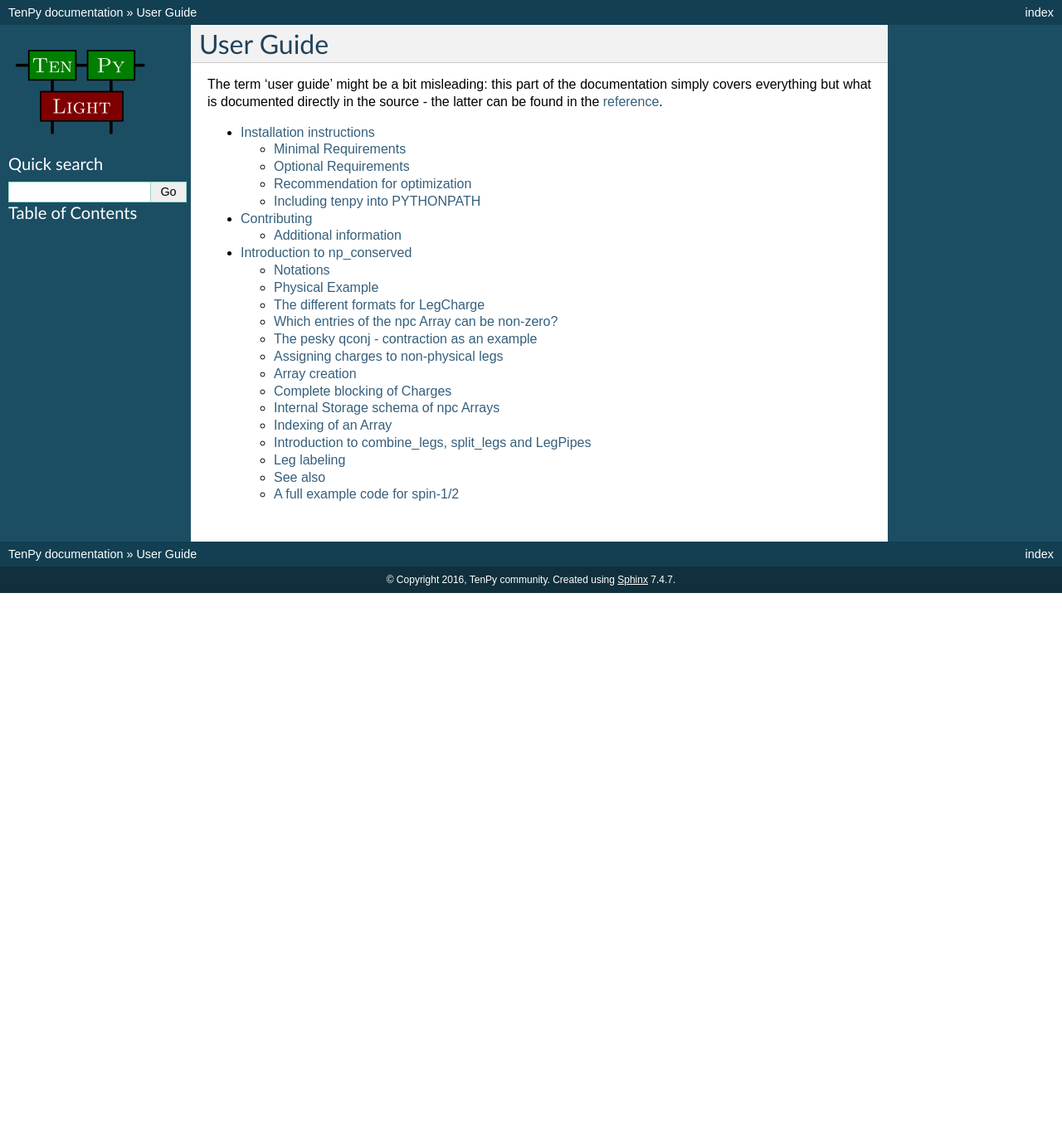
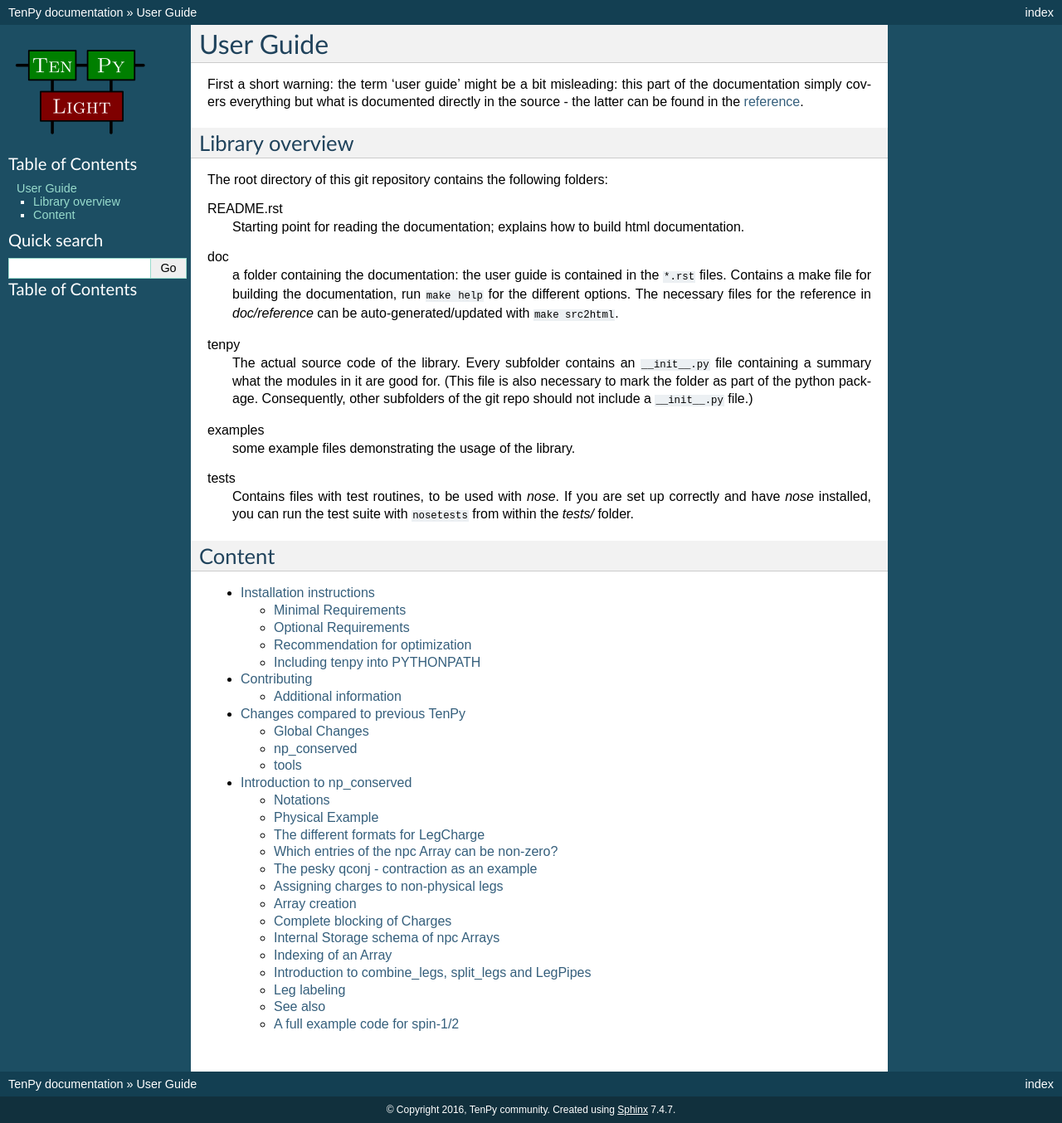
Before and after one commit to tenpy/tenpy, a Sphinx documentation site: the page built from docs/userguide.rst, in a window 1280 px wide. Shown: the whole page at 83% size. Built offline with Sphinx 7.4.7, drawn with Linux system fonts in a browser that asks for light colours; before the commit the page ends 900 px from its top, so only the background shows below that.

Commit message:
updated some documentation

```diff
--- a/docs/changes_TenPy.rst
+++ b/docs/changes_TenPy.rst
@@ -5,6 +5,9 @@
 --------------
 - syntax style based on PEP8. Use ``$>yapf -r -i ./`` to ensure consitent formatting over the whole project.
   Special comments ``# yapf: disable`` and ``# yapf: enable`` can be used for manual formatting of some regions in code.
+- Following PEP8, we distinguish between 'private' functions,
+  indicated by names starting with an underscore and to be used only within the library, and the public API.
+  The puplic API should be backwards-compatible with different releases, while private functions might change at any time.
 - all modules are in the folder ``tenpy`` to avoid name conflicts with other libraries.
 - withing the library, relative imports are used, e.g., ``from ..tools.math import (toiterable, tonparray)``
   Exception: the files in `tests/` and `examples/` run as ``__main__`` and can't use relative imports
--- a/docs/contribution.rst
+++ b/docs/contribution.rst
@@ -80,6 +80,7 @@ However, to keep consistency, we ask you to comply with the following guidelines
   Unfinished functions should ``raise NotImplementedError()``.
   Locations of bugs may be marked with `# BUG`. But also add them to the bug list in :doc:`docs/todo.rst <todo>`
 
+- if you want to try out new things in temporary files: any folder named ``playground`` is ignored by `git`.
 
 **Thank You** for helping with the development!
 
--- a/docs/todo.rst
+++ b/docs/todo.rst
@@ -14,7 +14,7 @@ Primary goals for the coming release
 - CamelCase for classes
 - include minimal library with mps, mpo, basic model (XXZ)
 
-- setup of the library
+- some way to set the number of cores used by the MKL
 
 
 Concrete things to be fixed in different files
--- a/docs/userguide.rst
+++ b/docs/userguide.rst
@@ -1,12 +1,40 @@
 User Guide
 ==========
-The term 'user guide' might be a bit misleading: this part of the documentation
-simply covers everything but what is documented directly in the source -
+
+First a short warning: the term 'user guide' might be a bit misleading:
+this part of the documentation simply covers everything but what is documented directly in the source -
 the latter can be found in the :doc:`reference <reference/tenpy>`.
+
+Library overview
+----------------
+The root directory of this git repository contains the following folders:
+
+README.rst
+    Starting point for reading the documentation; explains how to build html documentation.
+doc
+    a folder containing the documentation: the user guide is contained in the ``*.rst`` files.
+    Contains a make file for building the documentation, run ``make help`` for the different options.
+    The necessary files for the reference in `doc/reference` can be auto-generated/updated with ``make src2html``.
+tenpy
+    The actual source code of the library.
+    Every subfolder contains an ``__init__.py`` file containing a summary what the modules in it are good for.
+    (This file is also necessary to mark the folder as part of the python package.
+    Consequently, other subfolders of the git repo should not include a ``__init__.py`` file.)
+examples
+    some example files demonstrating the usage of the library.
+tests
+    Contains files with test routines, to be used with `nose`.
+    If you are set up correctly and have `nose` installed, you can run the test suite with
+    ``nosetests`` from within the `tests/` folder.
+
+
+Content
+-------
 
 .. toctree::
    :maxdepth: 2
 
    INSTALL
    contribution
+   changes_TenPy
    IntroNpc
```
Also changed, not shown: other parts of docs/contribution.rst (+0 -1 lines), README.rst (+4 -4 lines), 4 other files.
